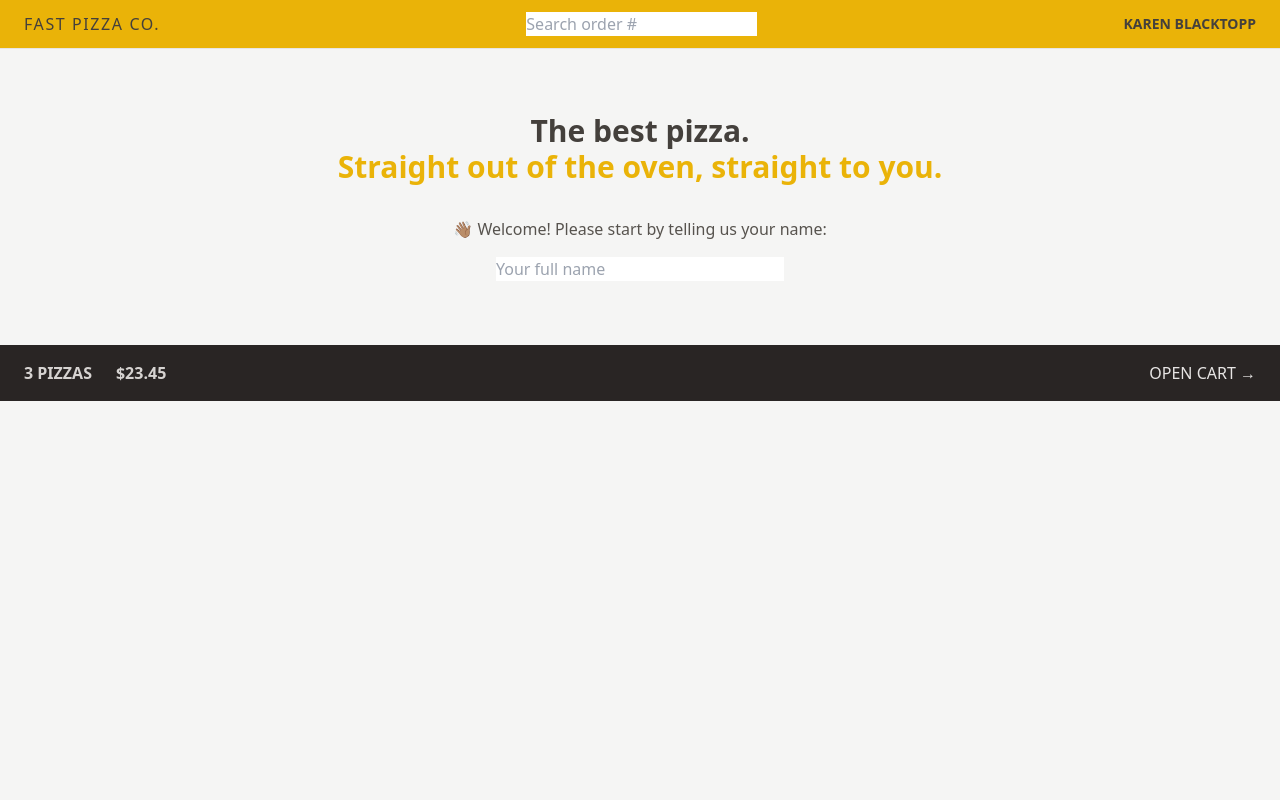
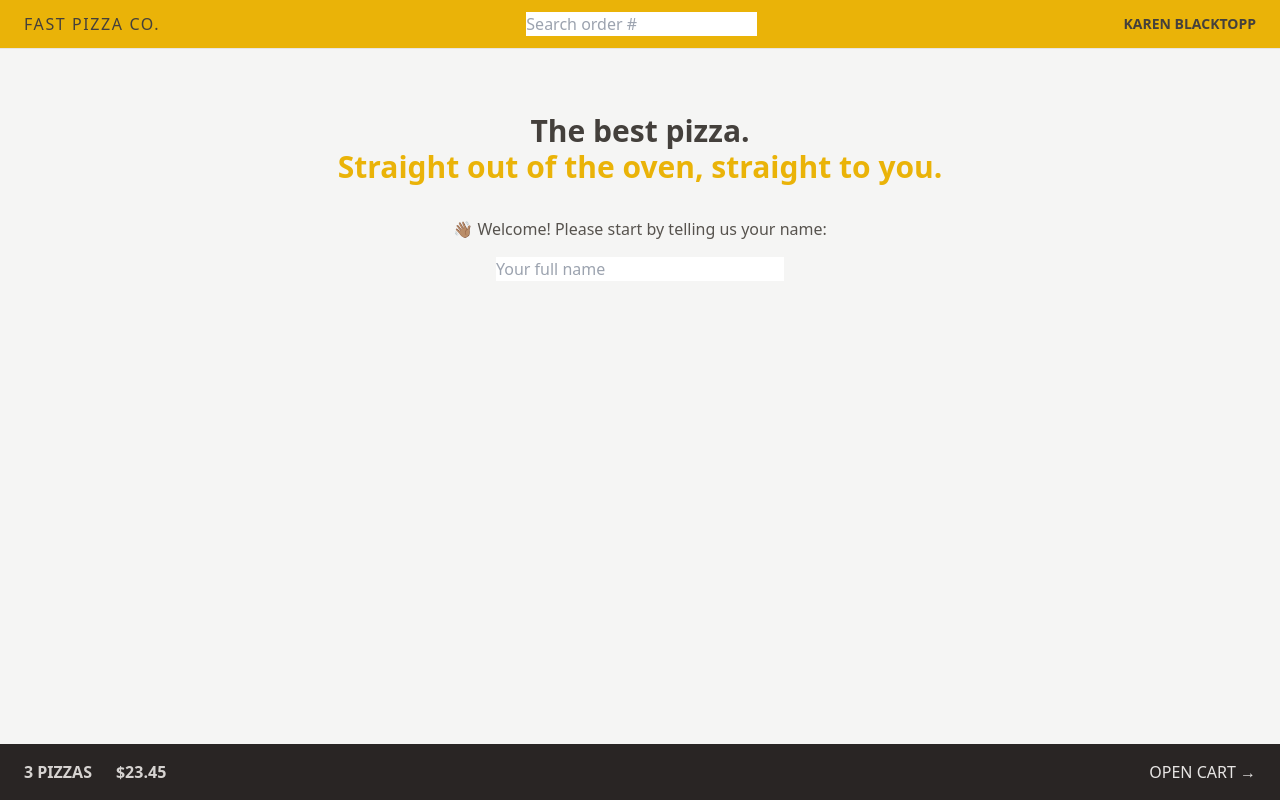
Before and after one commit to kazblacktopp/fast-react-pizza, a React (Vite) app: page / in a window 1280 px wide. Built offline with nearby package versions, Linux system fonts and the light colour scheme.

Commit message:
Add grid styles

```diff
--- a/src/ui/AppLayout.jsx
+++ b/src/ui/AppLayout.jsx
@@ -8,14 +8,15 @@
 	const isLoading = navigation.state === 'loading';
 
 	return (
-		<div>
+		<div className="grid h-screen grid-rows-[auto_1fr_auto]">
 			<Header />
 			{isLoading && <Spinner />}
 
-			<main>
-				<Outlet />
-			</main>
-
+			<div className="overflow-scroll">
+				<main className="mx-auto max-w-3xl">
+					<Outlet />
+				</main>
+			</div>
 			<CartOverview />
 		</div>
 	);
```
